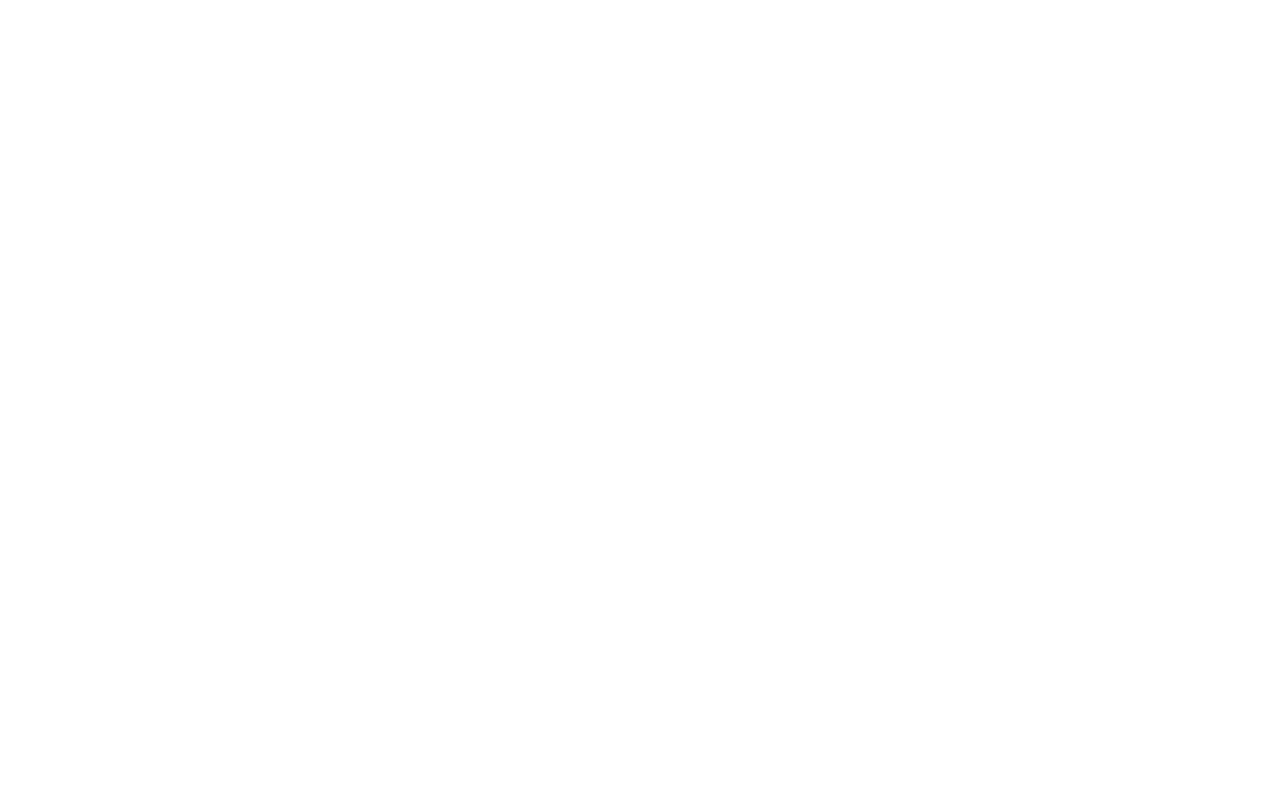
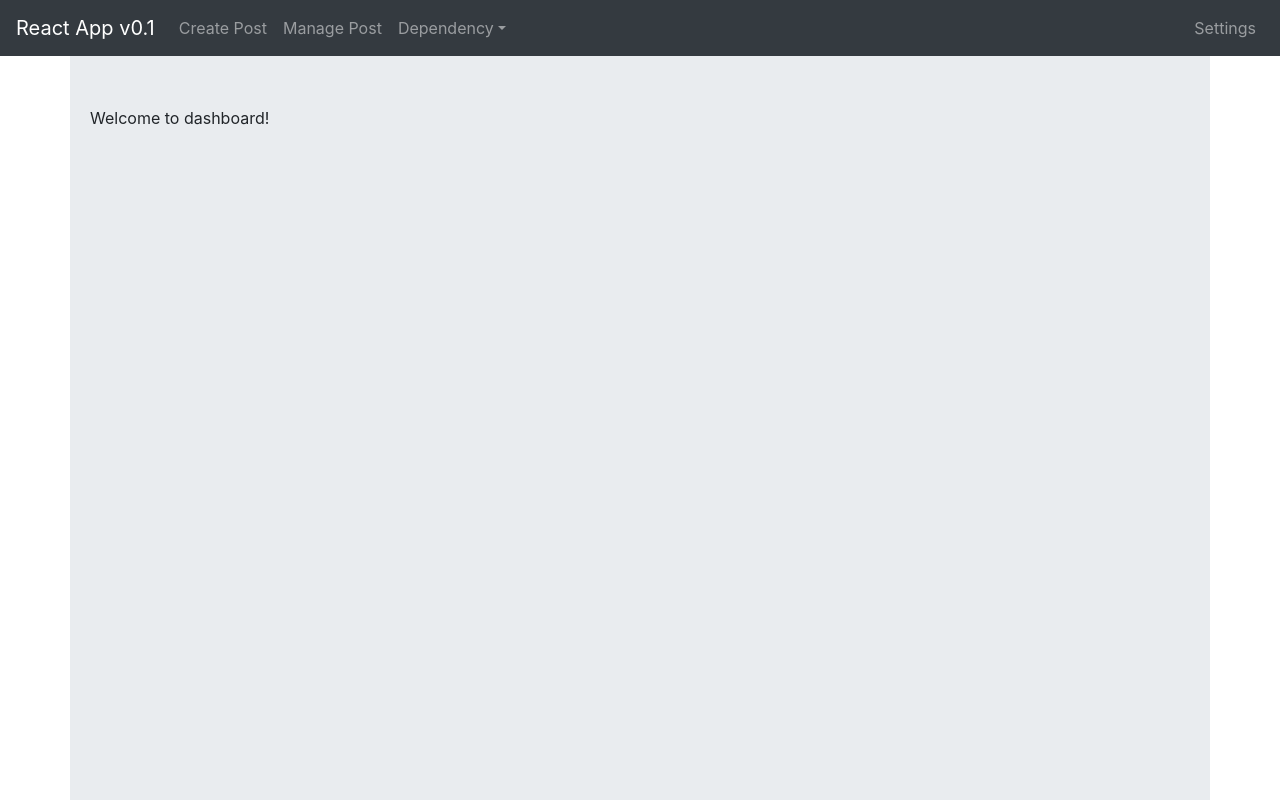
Before and after one commit to invshakil/First-React-App-With-Redux, a React (Create React App) app: page /admin in a window 1280 px wide. Before the commit this address led to /admin/dashboard. Built offline with nearby package versions, Linux system fonts and the light colour scheme.

Commit message:
Multi route added, general ui fixes

```diff
--- a/src/App.js
+++ b/src/App.js
@@ -1,6 +1,5 @@
 import React from 'react';
-import {Redirect, Route, Router, Switch} from 'react-router-dom'
-import {createBrowserHistory} from "history";
+import {Redirect, Route, BrowserRouter, Switch} from 'react-router-dom'
 import {Provider} from 'react-redux'
 import LoginPage from "./views/LoginPage";
 import AdminPage from "./views/AdminPage";
@@ -11,29 +10,20 @@ import store from './store'
 import './App.css'
 import './styles/index.scss'
 
-const history = createBrowserHistory();
-
 function App() {
     return (
         <div className="App">
             <Provider store={store}>
-                <Router history={history}>
+                <BrowserRouter>
                     <Switch>
                         <Route path="/login" component={LoginPage}/>
                         <Route path="/admin" component={AdminPage}/>
-                        <Route exact path="*" component={NotFound}/>
                         <Redirect from="/" to="/login"/>
                     </Switch>
-                </Router>
+                </BrowserRouter>
             </Provider>
         </div>
     );
 }
 
 export default App;
-
-export function NotFound() {
-    return (
-        <h3>Sorry! What you are looking for, doesn't exists or removed.</h3>
-    )
-}
--- a/src/components/Layouts/Header/index.js
+++ b/src/components/Layouts/Header/index.js
@@ -8,12 +8,12 @@ const Header = () => {
         'version': 'v0.1'
     }
     const navs = [
-        {name: "Create Data", to: '/create'},
-        {name: "List Data", to: '/list'},
+        {name: "Create Post", to: '/admin/post/create'},
+        {name: "Manage Post", to: '/admin/post/manage'},
         {
             name: "Dependency",
             subLinks: [
-                {name: "Categories", 'to': '/categories'}
+                {name: "Categories", 'to': '/admin/categories'}
             ]
         }
     ]
@@ -43,7 +43,7 @@ const Header = () => {
 
     return (
         <Navbar collapseOnSelect expand="lg" bg="dark" variant="dark">
-            <Navbar.Brand as={NavLink} to="/">{app.name} {app.version}</Navbar.Brand>
+            <Navbar.Brand as={NavLink} to="/admin">{app.name} {app.version}</Navbar.Brand>
             <Navbar.Toggle aria-controls="responsive-navbar-nav"/>
             <Navbar.Collapse id="responsive-navbar-nav">
                 <Nav className="mr-auto">
--- a/src/routes.js
+++ b/src/routes.js
@@ -3,10 +3,11 @@ import Categories from "./views/categories";
 
 const dashboardRoutes = [
     {
-        path: "/dashboard",
+        path: "/",
         name: "Dashboard",
         component: Dashboard,
-        layout: "/admin"
+        layout: "/admin",
+        exact: true
     },
     {
         path: "/categories",
--- /dev/null
+++ b/src/styles/_general.scss
@@ -0,0 +1,5 @@
+.container {
+  min-height: calc(100vh - 56px);
+  background: $bodyColor;
+  padding: 50px 20px;
+}
--- a/src/styles/_variable.scss
+++ b/src/styles/_variable.scss
@@ -1,4 +1,4 @@
 $danger: #e54444;
 $success: #0fe90f;
-
+$bodyColor: #e9ecef;
 $smallFontSize: 10px;
--- a/src/styles/index.scss
+++ b/src/styles/index.scss
@@ -1,3 +1,4 @@
 @import "variable";
+@import "general";
 @import "form";
 @import "login";
--- a/src/views/AdminPage.js
+++ b/src/views/AdminPage.js
@@ -1,35 +1,37 @@
 import React from "react";
-import {Redirect, Route, Switch} from "react-router-dom";
+import {Route, Switch} from "react-router-dom";
 import Header from "../components/Layouts/Header";
 import routes from "../routes.js";
 import {Container} from "react-bootstrap";
+import error404 from "./errors/404";
 
 
 const switchRoutes = (
     <Switch>
-        {routes.map((prop, key) => {
-            if (prop.layout === "/admin") {
+        {routes.map((route, key) => {
+            if (route.layout === "/admin") {
                 return (
                     <Route
-                        path={prop.layout + prop.path}
-                        component={prop.component}
                         key={key}
+                        exact={route.exact !== undefined && route.exact}
+                        path={route.layout + route.path}
+                        component={route.component}
                     />
                 );
             }
             return null;
         })}
-        <Redirect from="/admin" to="/admin/dashboard"/>
+        <Route path="*" component={error404}/>
     </Switch>
 );
 
 export default function AdminPage(props) {
     return (
-        <>
+        <div>
             <Header/>
             <Container>
                 {switchRoutes}
             </Container>
-        </>
+        </div>
     )
 }
--- a/src/views/LoginPage.js
+++ b/src/views/LoginPage.js
@@ -1,4 +1,5 @@
 import React, {useState} from "react";
+import { useHistory } from 'react-router-dom';
 import {Button, Container, Form, Jumbotron} from "react-bootstrap";
 import {useForm} from "react-hook-form";
 import TextField from '../components/inputs/TextField'
@@ -6,6 +7,7 @@ import CheckBox from "../components/inputs/CheckBox";
 import {email} from "../helpers/patterns";
 
 const LoginPage = () => {
+    const history = useHistory()
     const {register, errors, handleSubmit} = useForm({
         mode: "onChange"
     });
@@ -22,7 +24,7 @@ const LoginPage = () => {
         });
     }
     const submit = () => {
-        console.log(form)
+       history.push('/admin')
     }
 
     // Validations for inputs
--- a/src/views/dashboard/index.js
+++ b/src/views/dashboard/index.js
@@ -2,7 +2,9 @@ import React from "react";
 
 const Dashboard = () => {
     return (
-        'Welcome to dashboard!'
+        <>
+            Welcome to dashboard!
+        </>
     )
 }
 
--- /dev/null
+++ b/src/views/errors/404.js
@@ -0,0 +1,11 @@
+import React from "react";
+
+const error404 = () => {
+    return (
+        <>
+            The resource you're looking for either not exists or removed.
+        </>
+    )
+}
+
+export default error404
```
